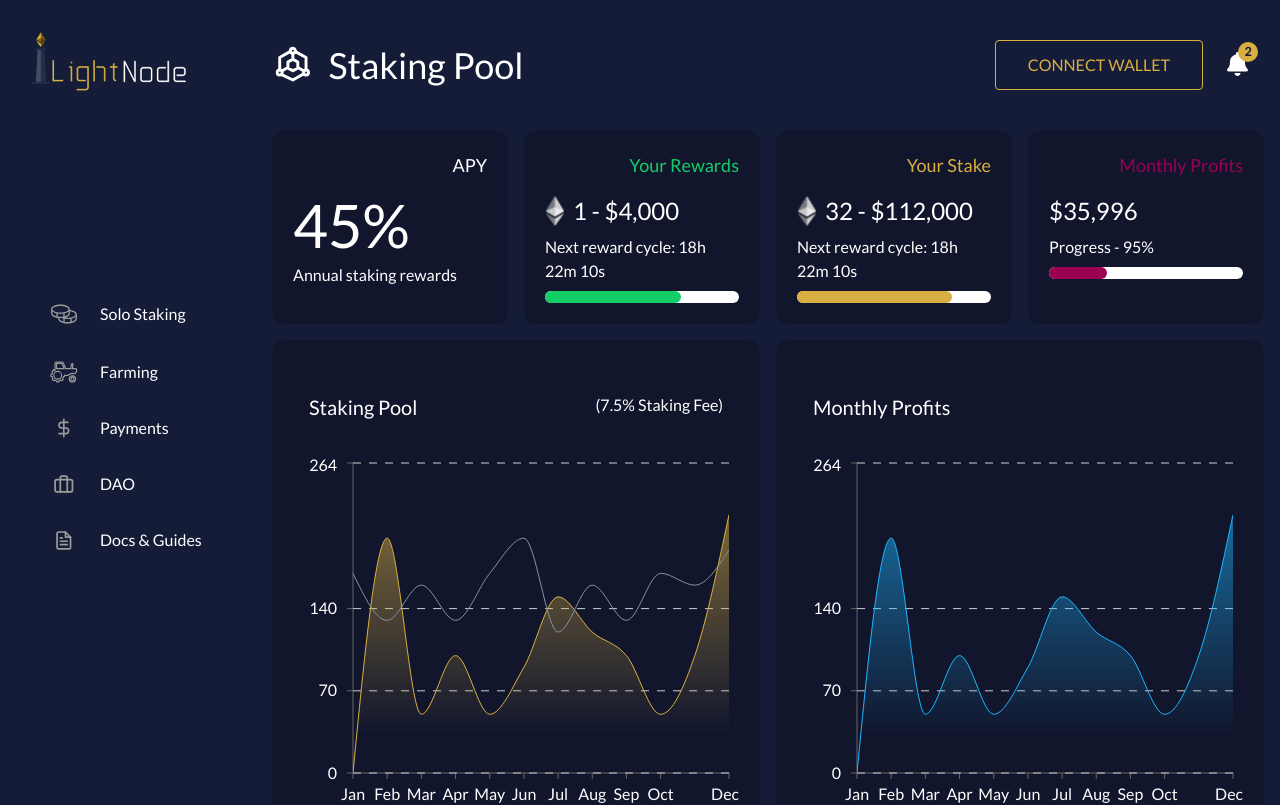
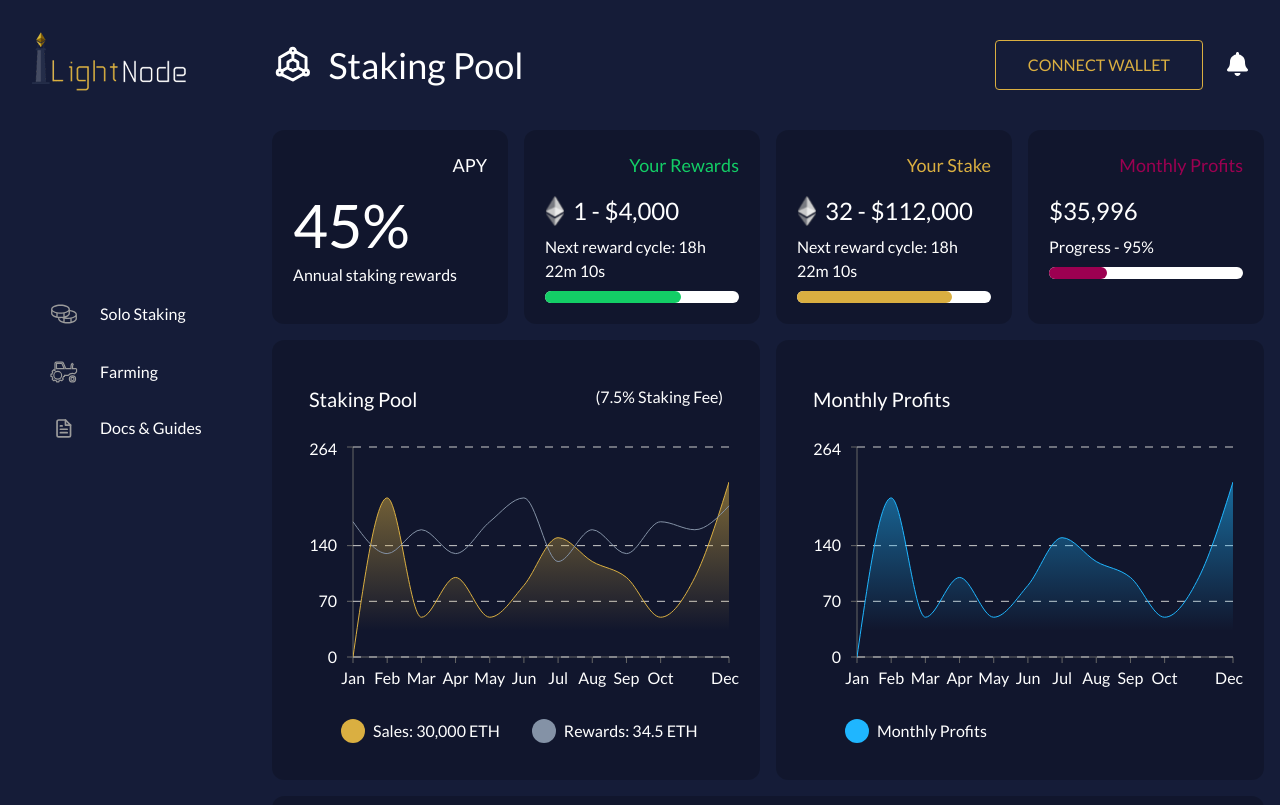
Before and after one commit to aleksandar1202/next-lightnode-frontend, a Next.js app: page /staking-pool in a window 1280 px wide. Shown: the top 805 px of the page. Built offline with nearby package versions, Linux system fonts and the light colour scheme.

Commit message:
added animation, simplified contents

```diff
--- a/common/constants/navigation.tsx
+++ b/common/constants/navigation.tsx
@@ -15,16 +15,16 @@ export const navigations: Array<NavigationObjectType> = [{
 	title: "Farming",
 	icon: '/assets/svgs/Farming.svg',
 	size: { width: 28, height: 22}
-}, {
-	href: "/payments",
-	title: "Payments",
-	icon: '/assets/svgs/dollar-sign.svg',
-	size: { width: 12, height: 22}
-}, {
-	href: "/dao",
-	title: "DAO",
-	icon: '/assets/svgs/DAO.svg',
-	size: { width: 20, height: 18}
+// }, {
+// 	href: "/payments",
+// 	title: "Payments",
+// 	icon: '/assets/svgs/dollar-sign.svg',
+// 	size: { width: 12, height: 22}
+// }, {
+// 	href: "/dao",
+// 	title: "DAO",
+// 	icon: '/assets/svgs/DAO.svg',
+// 	size: { width: 20, height: 18}
 }, {
 	href: "/docs-guides",
 	title: "Docs & Guides",
--- a/components/common/badge.tsx
+++ b/components/common/badge.tsx
@@ -25,6 +25,6 @@ export const LNBadge = ({ variant = 'primary', text, children }: {
   }, [variant])
   return (<div className="relative">
     {children}
-    <span className={styles}>{text}</span>
+    {!!text ? <span className={styles}>{text}</span> : null}
   </div>)
 }
--- a/components/common/progress.tsx
+++ b/components/common/progress.tsx
@@ -9,17 +9,18 @@ const heights = {
 }
 
 export const LNProgress = ({
-  percentage, size = 'medium', variant = 'primary'
+  percentage, size = 'medium', variant = 'primary', animation = false
 }: {
   percentage: Number,
   size?: ResponsiveSize,
-  variant?: StylingVariant
+  variant?: StylingVariant,
+  animation?: boolean
 }) => {
 
   const progressStyle = useMemo(() => {
     const bgColor = !variant ? '' : `bg-${ThemeVariantToColor[variant]}`
     const height = `p-${heights[size] / 4}`
-    return `${bgColor} ${height} rounded-full duration-300`
+    return `${bgColor} ${height} rounded-full duration-300 ${animation ? 'animate-grow-up': ''}`
   }, [variant, size])
 
   const widthInPercentage = useMemo(() => `${percentage}%`, [percentage])
@@ -27,6 +28,8 @@ export const LNProgress = ({
 
   return (<div className="relative w-full rounded-full bg-white p-0 m-0">
     <div className="hidden p-4 p-2 p-1.5 bg-green bg-purple-dark"></div>
-    <div className={progressStyle} style={{width: widthInPercentage}}></div>
+    <div style={{width: widthInPercentage}}>
+      <div className={progressStyle}></div>
+    </div>
   </div>)
 }
--- a/layouts/drawers.tsx
+++ b/layouts/drawers.tsx
@@ -36,7 +36,7 @@ export const ClientDrawer = ({ children }: {
         <NavBar />
       </div>
     </div>
-    <div className="flex-1 md:ml-64 px-4">
+    <div className="flex-1 md:ml-64 px-4 min-h-screen">
       {children}
     </div>
   </div>)
--- a/layouts/headers.tsx
+++ b/layouts/headers.tsx
@@ -76,7 +76,7 @@ export const ClientHeader = () => {
     </div>
     <div className="flex items-center justify-between md:justify-end pr-4 mb-6 md:mb-0">
       <LNButton style="outlined" title="Connect Wallet" className="mr-6 uppercase" onClick={() => {setIsConnectModalOpen(!isConnectModalOpen)}}/>
-      <LNBadge text="2">
+      <LNBadge text="">
         <FontAwesomeIcon className="text-white text-2xl hover:text-yellow hover:cursor-pointer duration-300" icon={faBell} />
       </LNBadge>
     </div>
--- a/pages/farming.tsx
+++ b/pages/farming.tsx
@@ -30,7 +30,7 @@ const FarmingPage: NextPage = () => {
             <span className="ml-2">1 - $4,000</span>
           </p>
           <p className="mb-2">Next reward cycle: 18h 22m 10s</p>
-          <LNProgress variant="success" percentage={70} />
+          <LNProgress animation={true} variant="success" percentage={70} />
         </LNCard>
         <LNCard title="Your Stake" variant="primary">
           <p className="flex items-center text-2xl mt-4 mb-2">
@@ -38,22 +38,22 @@ const FarmingPage: NextPage = () => {
             <span className="ml-2">32 - $112,000</span>
           </p>
           <p className="mb-2">Next reward cycle: 18h 22m 10s</p>
-          <LNProgress percentage={80} />
+          <LNProgress animation={true} percentage={80} />
         </LNCard>
         <LNCard title="Monthly Profits" variant="danger">
           <p className="text-2xl mt-4 mb-2">
             $35,996
           </p>
           <p className="mb-2">Progress - 95%</p>
-          <LNProgress variant="danger" percentage={30} />
+          <LNProgress animation={true} variant="danger" percentage={30} />
         </LNCard>
       </div>
-      <div className="grid grid-cols-1 md:grid-cols-2 xl:grid-cols-3 2xl:grid-cols-4 gap-4">
+      <div className="grid grid-cols-1 md:grid-cols-2 xl:grid-cols-3 gap-4">
+        <LNFarmingPoolCard title="Uniswap v3 ETH - sETH Pool" data={poolData} />
+        {/*<LNFarmingPoolCard title="Uniswap v3 ETH - sETH Pool" data={poolData} />
         <LNFarmingPoolCard title="Uniswap v3 ETH - sETH Pool" data={poolData} />
         <LNFarmingPoolCard title="Uniswap v3 ETH - sETH Pool" data={poolData} />
-        <LNFarmingPoolCard title="Uniswap v3 ETH - sETH Pool" data={poolData} />
-        <LNFarmingPoolCard title="Uniswap v3 ETH - sETH Pool" data={poolData} />
-        <LNFarmingPoolCard title="Uniswap v3 ETH - sETH Pool" data={poolData} />
+        <LNFarmingPoolCard title="Uniswap v3 ETH - sETH Pool" data={poolData} />*/}
       </div>
     </div>
   </ClientLayout>)
--- a/pages/solo-staking.tsx
+++ b/pages/solo-staking.tsx
@@ -41,7 +41,7 @@ const SoloStakingPage: NextPage = () => {
             <span className="ml-2">1 - $4,000</span>
           </p>
           <p className="mb-2">Next reward cycle: 18h 22m 10s</p>
-          <LNProgress variant="success" percentage={70} />
+          <LNProgress animation={true} variant="success" percentage={70} />
         </LNCard>
         <LNCard title="Your Stake" variant="primary">
           <p className="flex items-center text-2xl mt-4 mb-2">
@@ -49,14 +49,14 @@ const SoloStakingPage: NextPage = () => {
             <span className="ml-2">32 - $112,000</span>
           </p>
           <p className="mb-2">Next reward cycle: 18h 22m 10s</p>
-          <LNProgress percentage={80} />
+          <LNProgress animation={true} percentage={80} />
         </LNCard>
         <LNCard title="Monthly Profits" variant="danger">
           <p className="text-2xl mt-4 mb-2">
             $35,996
           </p>
           <p className="mb-2">Progress - 95%</p>
-          <LNProgress variant="danger" percentage={30} />
+          <LNProgress animation={true} variant="danger" percentage={30} />
         </LNCard>
       </div>
       <div className="grid grid-cols-1 mb-4">
--- a/pages/staking-pool.tsx
+++ b/pages/staking-pool.tsx
@@ -61,7 +61,7 @@ const StakingPoolPage: NextPage = () => {
             <span className="ml-2">1 - $4,000</span>
           </p>
           <p className="mb-2">Next reward cycle: 18h 22m 10s</p>
-          <LNProgress variant="success" percentage={70} />
+          <LNProgress animation={true} variant="success" percentage={70} />
         </LNCard>
         <LNCard title="Your Stake" variant="primary">
           <p className="flex items-center text-2xl mt-4 mb-2">
@@ -69,23 +69,23 @@ const StakingPoolPage: NextPage = () => {
             <span className="ml-2">32 - $112,000</span>
           </p>
           <p className="mb-2">Next reward cycle: 18h 22m 10s</p>
-          <LNProgress percentage={80} />
+          <LNProgress animation={true} percentage={80} />
         </LNCard>
         <LNCard title="Monthly Profits" variant="danger">
           <p className="text-2xl mt-4 mb-2">
             $35,996
           </p>
           <p className="mb-2">Progress - 95%</p>
-          <LNProgress variant="danger" percentage={30} />
+          <LNProgress animation={true} variant="danger" percentage={30} />
         </LNCard>
       </div>
       <div className="grid grid-cols-1 lg:grid-cols-2 gap-4 mb-4">
         <LNCard>
-          <p className="flex justify-between px-4 my-8">
+          <p className="flex justify-between px-4 my-6">
             <span className="text-xl">Staking Pool</span>
             <span>(7.5% Staking Fee)</span>
           </p>
-          <ResponsiveContainer width="100%" height={350}>
+          <ResponsiveContainer width="100%" height={250}>
             <ComposedChart data={data} margin={{ top: 10, right: 10, left: 0, bottom: 0 }}>
               <defs>
                 <linearGradient id="colorUv1" x1="0" y1="0" x2="0" y2="1">
@@ -101,7 +101,7 @@ const StakingPoolPage: NextPage = () => {
               <Line type="monotone" dataKey="pv" stroke="#8492a6" dot={false}/>
             </ComposedChart>
           </ResponsiveContainer>
-          <div className="flex ml-12 mt-10 mb-6 items-center">
+          <div className="flex ml-12 mt-8 mb-4 items-center">
             <div className="w-6 h-6 bg-yellow rounded-full mr-2"></div>
             <span>Sales: 30,000 ETH</span>
             <div className="w-6 h-6 bg-gray rounded-full ml-8 mr-2"></div>
@@ -109,10 +109,10 @@ const StakingPoolPage: NextPage = () => {
           </div>
         </LNCard>
         <LNCard>
-          <p className="flex justify-between px-4 my-8">
+          <p className="flex justify-between px-4 my-6">
             <span className="text-xl">Monthly Profits</span>
           </p>
-          <ResponsiveContainer width="100%" height={350}>
+          <ResponsiveContainer width="100%" height={250}>
             <ComposedChart data={data} margin={{ top: 10, right: 10, left: 0, bottom: 0 }}>
               <defs>
                 <linearGradient id="colorUv2" x1="0" y1="0" x2="0" y2="1">
@@ -127,7 +127,7 @@ const StakingPoolPage: NextPage = () => {
               <Area type="monotone" dataKey="uv" stroke="#1fb6ff" fillOpacity={1} fill="url(#colorUv2)" />
             </ComposedChart>
           </ResponsiveContainer>
-          <div className="flex ml-12 mt-10 mb-6 items-center">
+          <div className="flex ml-12 mt-8 mb-4 items-center">
             <div className="w-6 h-6 bg-blue-500 rounded-full mr-2"></div>
             <span>Monthly Profits</span>
           </div>
--- a/tailwind.config.js
+++ b/tailwind.config.js
@@ -65,6 +65,15 @@ module.exports = {
         '300': '300px',
         '400': '400px',
         '500': '500px'
+      },
+      keyframes: {
+        'grow-up': {
+          '0%': { width: 0 },
+          '100%': { width: '100%' }
+        }
+      },
+      animation: {
+        'grow-up': 'grow-up 1s ease-in-out'
       }
     }
   },
```
